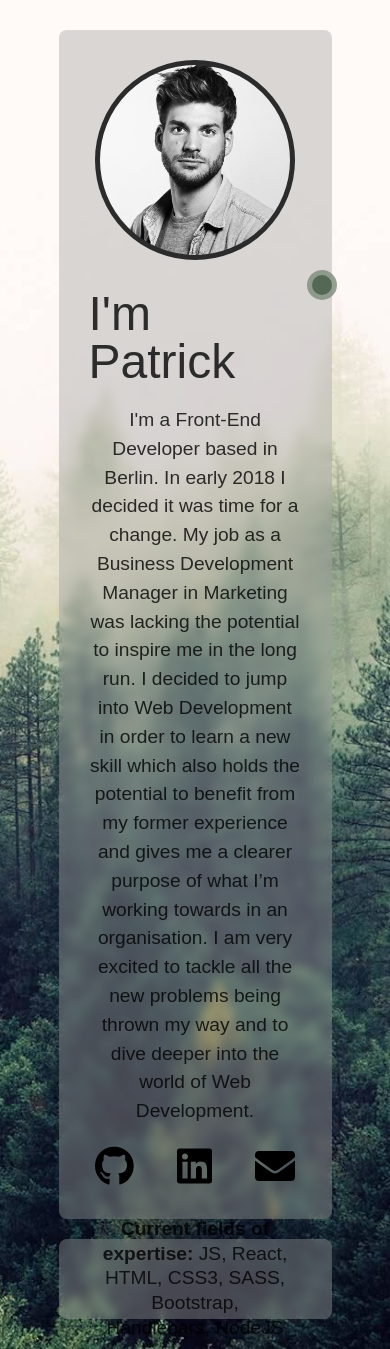
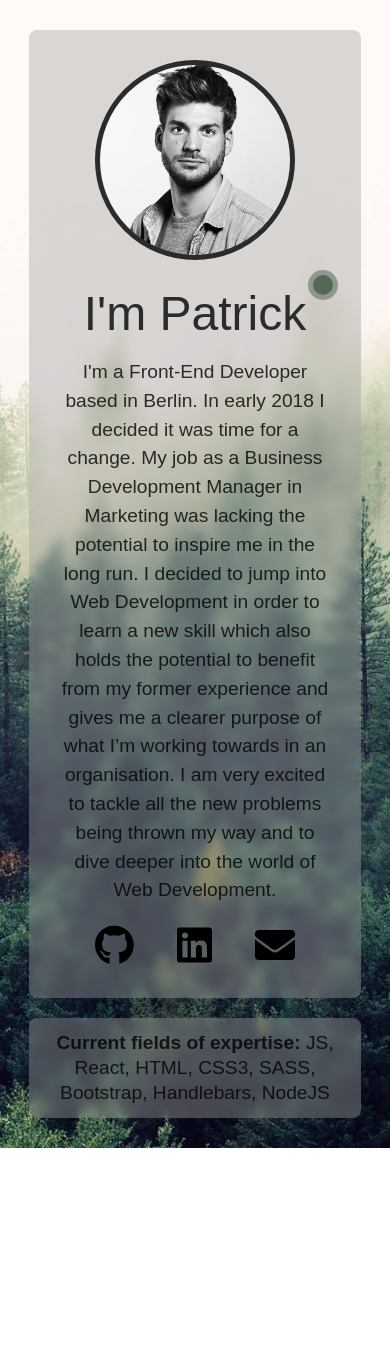
Before and after one commit to patrickthumeyer/portfolio-patrickthumeyer, a Next.js app: page / in a window 390 px wide. After the commit the page ends 1148 px from the top, so only its background shows below. Built offline with nearby package versions, Linux system fonts and the light colour scheme.

Commit message:
optimize responsive design

```diff
--- a/component/hero.module.css
+++ b/component/hero.module.css
@@ -26,7 +26,7 @@
   height: 20px;
   background-color: rgba(71, 92, 71, 0.8);
   top: -15px;
-  right: -30px;
+  right: -27px;
   border-radius: 50%;
 }
 
@@ -38,7 +38,7 @@
   height: 30px;
   background-color: rgba(121, 138, 121, 0.8);
   top: -20px;
-  right: -35px;
+  right: -32px;
   border-radius: 50%;
 }
 
@@ -84,6 +84,10 @@
 .imageContainer {
   display: flex;
   align-items: center;
+}
+
+.socialIcon:hover {
+  fill: rgba(71, 92, 71, 0.8);
 }
 
 .iconsContainer {
@@ -150,3 +154,14 @@
     height: fit-content;
   }
 }
+
+@media (max-width: 600px) {
+  .wrapper {
+    width: 85%;
+  }
+
+  .expertise {
+    width: 85%;
+    padding: 50px 15px;
+  }
+}
```
